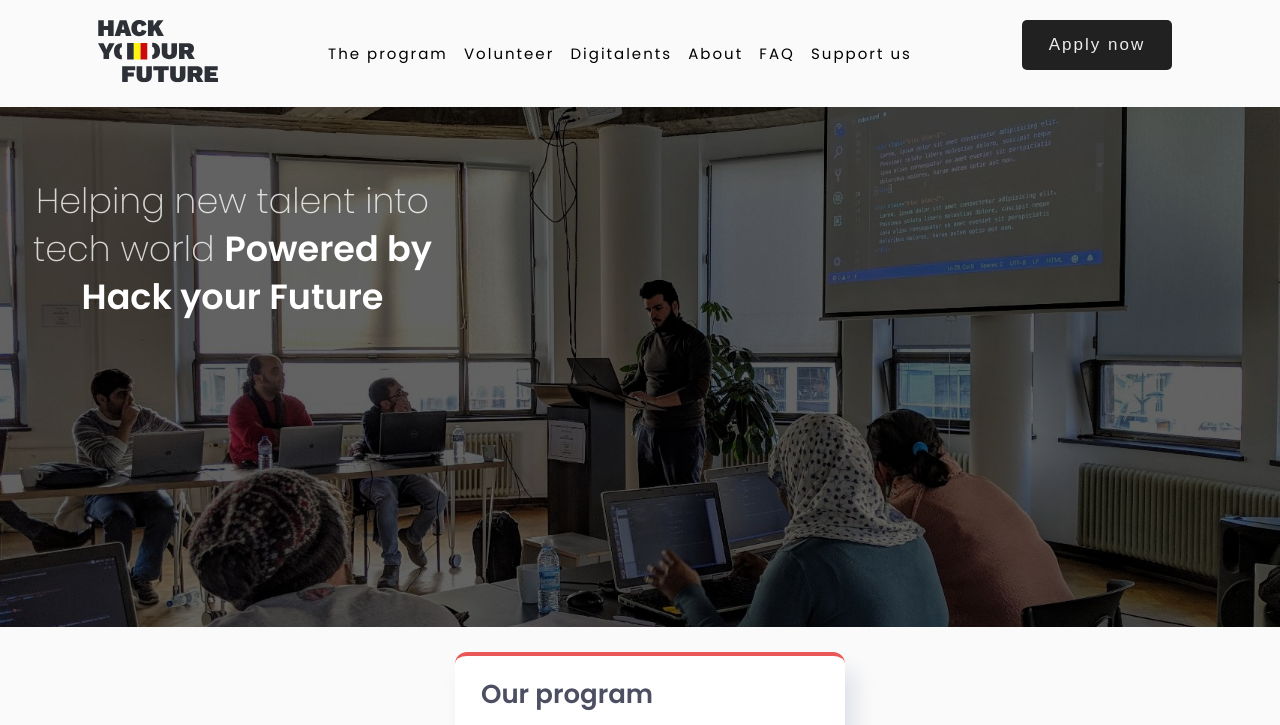
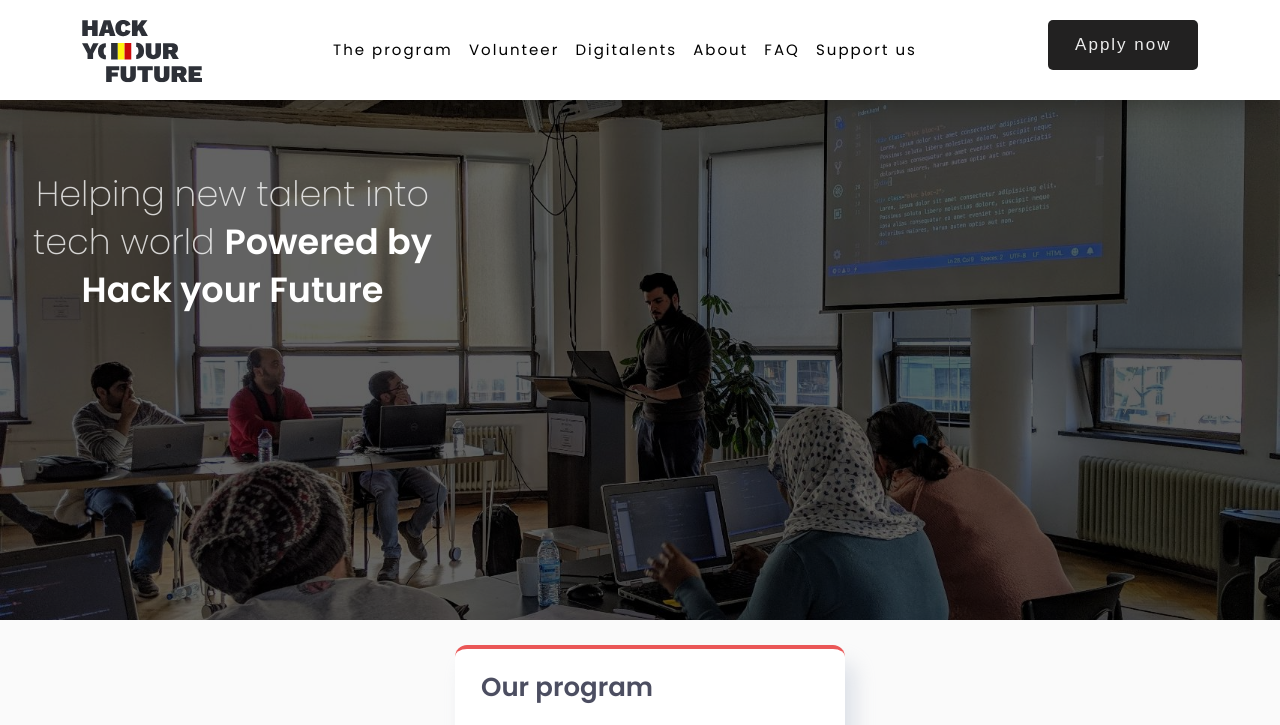
Before and after one commit to Mileenka/Something, a plain HTML site: page index.html in a window 1280 px wide. Shown: the top 725 px of the page. Drawn offline with nearby package versions, Linux system fonts and the light colour scheme; a script that the page names is missing.

Commit message:
change position nav-main

```diff
--- a/index.html
+++ b/index.html
@@ -14,7 +14,7 @@
 <body>
 
   <!-- Navigation -->
-  <nav>
+  <nav class="nav-main">
     <div class="logo"><img src="images/logo.svg" alt="logo"></div>
     <ul class="nav">
       <li class="nav-item"><a class="nav-link" href="#program">The program</a></li>
@@ -167,7 +167,7 @@
   <!-- Footer -->
   <footer id="footer">
     <div class="hyf-info"></div>
-            <nav id="nav" class="display-none">
+            <nav class="nav-footer" class="display-none">
               <address class="address">Avenue de Tervuren 142 1150 Bruxelles info&hyfbe.be</address>
                 <ul class="social-media">
                     <a href="https://www.facebook.com/HackYFutureBE/" aria-label="facebook"><li class="social-icon"><img src="images/fb_icon.png" alt="facebook"></li></a>
--- a/scss/style.scss
+++ b/scss/style.scss
@@ -23,20 +23,27 @@ body {
   width: 12rem;
 }
 
-nav {
-  width: 95%;
+.nav-main {
+  position: fixed;
+  top: 0;
+  left: 0;
+  width: 100%;
+  height: 13.5rem;
   padding: 20px;
-  margin-right: 1rem;
   display: flex;
   justify-content: space-around;
+  background-color: white;
   line-height: 1.8rem;
+  z-index: 1;
+  box-shadow:rgba(0, 0, 0, 0.353) 2px 2px 30px;
 }
 
 .nav {
   width: 60rem;
   display: flex;
-  flex-direction: column;
+  // flex-direction: row;
   justify-content: space-around;
+  flex-wrap: wrap;
   align-items: center;
 }
 
@@ -83,6 +90,7 @@ nav {
 header {
   position: relative;
   width: 100%;
+  margin-top: 10rem;
   display: flex;
   flex-direction: column;
   align-items: center;
@@ -387,6 +395,15 @@ footer {
   color: rgb(0, 0, 0);
 }
 
+.nav-footer {
+  width: 95%;
+  padding: 20px;
+  margin-right: 1rem;
+  display: flex;
+  justify-content: space-around;
+  line-height: 1.8rem;
+}
+
 .address {
   width: 20rem;
   display: flex;
@@ -425,6 +442,10 @@ footer {
 @media all and (min-width: 850px) {
   body {
     max-height: 100vh;
+  }
+
+  .nav-main {
+    height: 10rem;
   }
 
   .nav {
```
Also changed, not shown: css/style.css, 1 other file.
